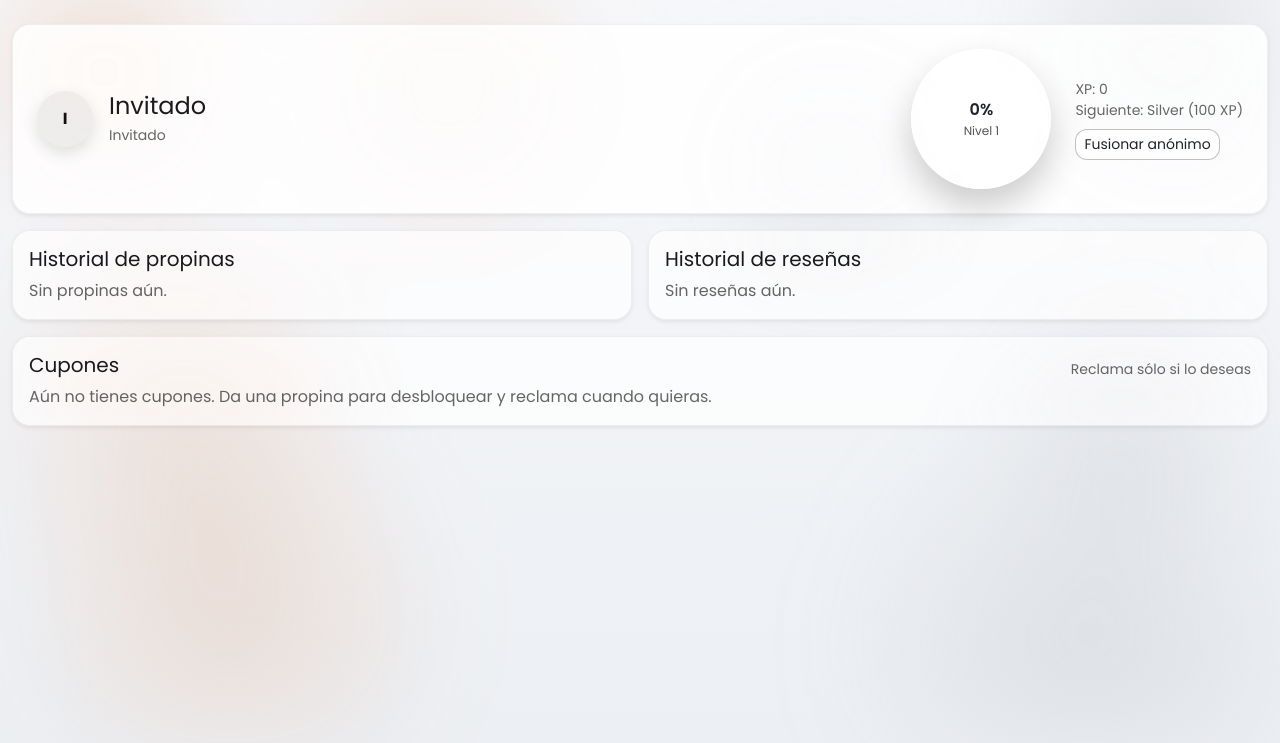
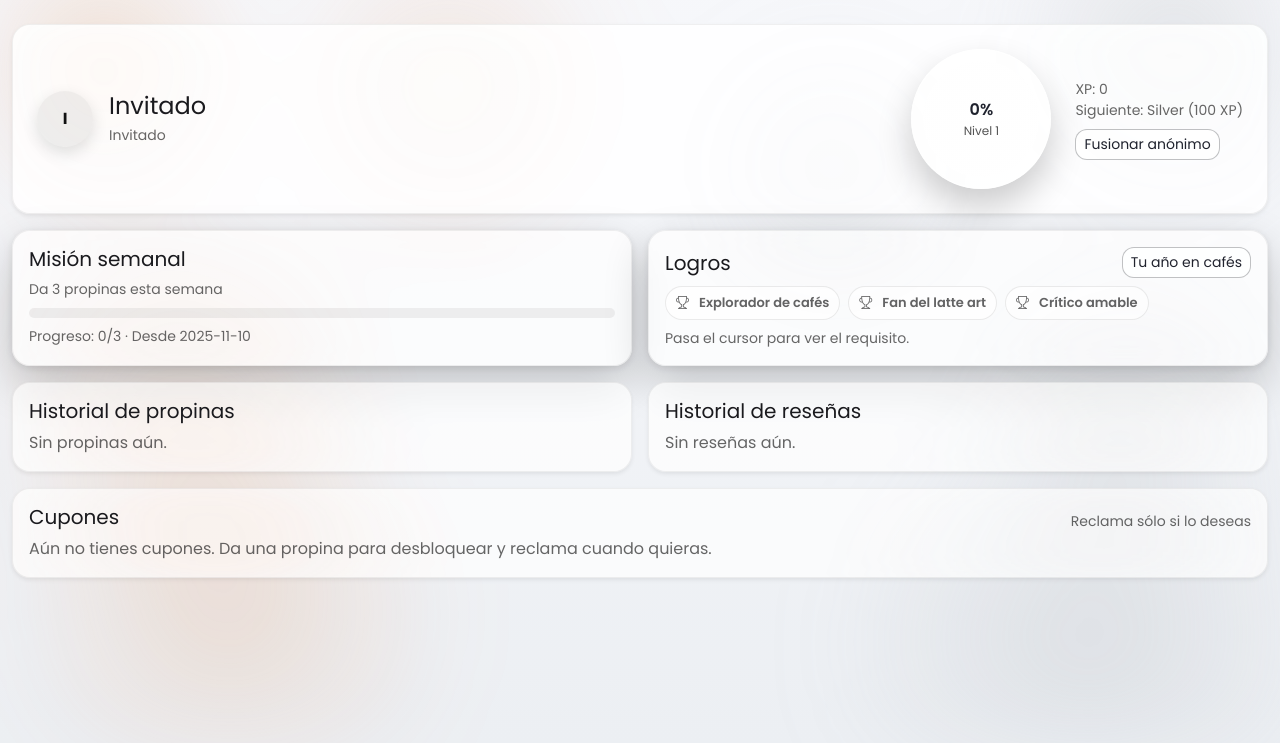
Before and after one commit to COLIMASTER/xinra-app, a Flask app: page /me/profile in a window 1280 px wide. Shown: the part 57-800 px from the top of the page. Run offline with Flask 3, Linux system fonts and the light colour scheme; data comes from the database, SQL or seed files in the repository; parts of the project's set-up code (start-up, migrations or seed data) failed here and were passed over; some libraries are stand-ins or nearby versions.

Commit message:
Gamificacion: logros en vivo, mision semanal y resumen 'Tu año en cafés'\n\n- Calcula logros (explorador, fan latte, crítico) y progreso semanal en perfil\n- Nueva ruta /me/summary con totals, top restaurantes, metodos y timeline 12m\n- UI: secciones de Misión y Logros en perfil, y plantilla de resumen\n- Estilos para badges, misión y contraste en ambos temas

```diff
--- a/app/routes/auth.py
+++ b/app/routes/auth.py
@@ -1,12 +1,13 @@
 from flask import Blueprint, render_template, request, redirect, url_for, flash
 from flask_login import current_user, login_required, logout_user
+from datetime import datetime, timedelta
 
 from ..forms import LoginForm, RegisterForm
 from ..services.auth_service import authenticate, register_user
 from ..services.merge_service import merge_guest_into_user
 from ..utils import device as device_util
 from ..extensions import db
-from ..models import User, Restaurant, Tip, Review, RewardTier, Coupon, CouponRedemption
+from ..models import User, Restaurant, Tip, Review, RewardTier, Coupon, CouponRedemption, Staff
 
 
 auth_bp = Blueprint("auth", __name__)
@@ -58,6 +59,9 @@ def profile():
     reviews = (
         Review.query.filter_by(user_id=user.id).order_by(Review.created_at.desc()).limit(20).all()
     )
+    # Datos completos para logros y misión
+    all_tips = Tip.query.filter_by(user_id=user.id).all()
+    all_reviews = Review.query.filter_by(user_id=user.id).all()
 
     restaurant_ids = {t.restaurant_id for t in tips} | {r.restaurant_id for r in reviews}
     restaurants = (
@@ -122,6 +126,8 @@ def profile():
         progress_pct=progress_pct,
         available_by_rest=available_by_rest,
         claimed_by_rest=claimed_by_rest,
+        achievements=_compute_achievements(user, all_tips, all_reviews),
+        mission=_compute_weekly_mission(user),
     )
 
 
@@ -160,6 +166,107 @@ def claim_coupon(coupon_id: int):
     return redirect(url_for("auth.profile"))
 
 
+# ---- Helper: achievements & mission ----
+def _compute_achievements(user: User, all_tips: list[Tip], all_reviews: list[Review]):
+    # Explorador de cafés: 3+ restaurantes distintos
+    rest_ids = {t.restaurant_id for t in all_tips} | {r.restaurant_id for r in all_reviews}
+    explorer = len([rid for rid in rest_ids if rid]) >= 3
+
+    # Fan del latte art: 5+ propinas a baristas
+    fan_latte = False
+    if all_tips:
+        staff_ids = {t.staff_id for t in all_tips if t.staff_id}
+        roles = {}
+        if staff_ids:
+            for s in Staff.query.filter(Staff.id.in_(staff_ids)).all():
+                roles[s.id] = (s.role or '').lower()
+        barista_tips = sum(1 for t in all_tips if t.staff_id and 'barista' in (roles.get(t.staff_id, '')))
+        fan_latte = barista_tips >= 5
+
+    # Crítico amable: 5+ reseñas con 4★ o más
+    critic = sum(1 for r in all_reviews if (r.rating or 0) >= 4) >= 5
+
+    return [
+        {'key': 'explorer', 'name': 'Explorador de cafés', 'earned': explorer, 'desc': 'Visita 3+ cafeterías diferentes'},
+        {'key': 'latte_fan', 'name': 'Fan del latte art', 'earned': fan_latte, 'desc': '5+ propinas a baristas'},
+        {'key': 'kind_critic', 'name': 'Crítico amable', 'earned': critic, 'desc': '5+ reseñas con 4★ o más'},
+    ]
+
+
+def _compute_weekly_mission(user: User):
+    # Misión: 3 propinas esta semana
+    now = datetime.utcnow()
+    start_week = now - timedelta(days=now.weekday())
+    start_week = datetime(start_week.year, start_week.month, start_week.day)
+    count = Tip.query.filter_by(user_id=user.id).filter(Tip.created_at >= start_week).count()
+    goal = 3
+    return {
+        'title': 'Da 3 propinas esta semana',
+        'progress': min(count, goal),
+        'goal': goal,
+        'completed': count >= goal,
+        'start': start_week,
+    }
+
+
+@auth_bp.route("/me/summary")
+def summary():
+    user = current_user if current_user.is_authenticated else device_util.get_or_create_guest_user()
+    tips = Tip.query.filter_by(user_id=user.id).order_by(Tip.created_at.asc()).all()
+    reviews = Review.query.filter_by(user_id=user.id).all()
+
+    total_count = len(tips)
+    total_cents = sum(int(t.amount_cents or 0) for t in tips)
+    avg_cents = int(total_cents / total_count) if total_count else 0
+
+    # Top restaurantes por monto
+    by_rest = {}
+    for t in tips:
+        by_rest.setdefault(t.restaurant_id, 0)
+        by_rest[t.restaurant_id] += int(t.amount_cents or 0)
+    top_rest = []
+    if by_rest:
+        rest_map = {r.id: r for r in Restaurant.query.filter(Restaurant.id.in_(by_rest.keys())).all()}
+        top_rest = sorted(((rest_map.get(rid), amt) for rid, amt in by_rest.items() if rest_map.get(rid)), key=lambda x: x[1], reverse=True)[:5]
+
+    # Métodos más usados
+    by_method = {}
+    for t in tips:
+        key = t.method_ui or 'otro'
+        by_method[key] = by_method.get(key, 0) + 1
+
+    # Línea de tiempo mensual (últimos 12 meses)
+    timeline = []
+    if tips:
+        end = datetime.utcnow().replace(day=1)
+        months = []
+        y, m = end.year, end.month
+        for _ in range(12):
+            months.append((y, m))
+            m -= 1
+            if m == 0:
+                m = 12
+                y -= 1
+        months = list(reversed(months))
+        for (y, m) in months:
+            start = datetime(y, m, 1)
+            nxt = datetime(y+1, 1, 1) if m == 12 else datetime(y, m+1, 1)
+            amt = sum(int(t.amount_cents or 0) for t in tips if start <= t.created_at < nxt)
+            timeline.append({'label': f"{y}-{m:02d}", 'amount_cents': amt})
+
+    return render_template(
+        "auth/summary.html",
+        user=user,
+        total_count=total_count,
+        total_cents=total_cents,
+        avg_cents=avg_cents,
+        top_rest=top_rest,
+        by_method=by_method,
+        timeline=timeline,
+        reviews_count=len(reviews),
+    )
+
+
 @auth_bp.route("/me/merge-guest", methods=["POST"])
 @login_required
 def merge_guest():
--- a/static/css/custom.css
+++ b/static/css/custom.css
@@ -116,6 +116,13 @@ body::before{
 .code-badge{ background: rgba(255,140,64,0.08); color:#111; border:1px dashed rgba(255,140,64,0.6); padding:6px 10px; border-radius:8px; font-weight:600 }
 .amount{ color:#111 }
 
+/* Achievements & mission (light mode) */
+.badge-achievement{ display:inline-flex; align-items:center; gap:6px; padding:6px 10px; border-radius:999px; border:1px solid rgba(0,0,0,0.12); background: rgba(255,255,255,0.9); color:#111; font-weight:600; font-size:13px }
+.badge-achievement.locked{ opacity: .65 }
+.badge-achievement.earned{ box-shadow: 0 6px 14px rgba(255,140,64,0.18); border-color: rgba(255,140,64,0.4) }
+.mission-card .progress{ height: 10px; background: rgba(0,0,0,0.06); border-radius: 999px }
+.mission-card .progress-bar{ background: linear-gradient(90deg, #ffbb55, #ff8c40); border-radius: 999px }
+
 /* Text brand */
 .brand-text{ font-family: 'Montserrat', system-ui, -apple-system, Segoe UI, Roboto, Inter, Helvetica, Arial, sans-serif; font-weight: 800; letter-spacing: .6px; color: #111!important }
 
--- a/static/css/luxe.css
+++ b/static/css/luxe.css
@@ -77,6 +77,11 @@ body.theme-dark .timeline li{ display:flex; align-items:flex-start; gap:10px; pa
 body.theme-dark .timeline .dot{ width:10px; height:10px; border-radius:50%; background: linear-gradient(135deg, var(--gold), #e0c870); box-shadow: 0 0 10px var(--gold-soft); margin-top:6px }
 body.theme-dark .timeline .title{ font-weight: 600 }
 body.theme-dark .amount{ color: #e0c870 }
+body.theme-dark .badge-achievement{ display:inline-flex; align-items:center; gap:6px; padding:6px 10px; border-radius:999px; border:1px solid var(--lux-border); background: rgba(18,20,26,0.9); color: var(--lux-text); font-weight:600; font-size:13px }
+body.theme-dark .badge-achievement.locked{ opacity: .75 }
+body.theme-dark .badge-achievement.earned{ box-shadow: 0 6px 14px var(--gold-soft); border-color: rgba(212,175,55,0.6) }
+body.theme-dark .mission-card .progress{ height: 10px; background: rgba(255,255,255,0.08); border-radius: 999px }
+body.theme-dark .mission-card .progress-bar{ background: linear-gradient(90deg, #e0c870, #ffd36a); border-radius: 999px; color:#191b22 }
 
 /* Home (tip page) money visibility in dark mode */
 body.theme-dark .btn-outline-primary.amount-btn{
--- a/templates/auth/profile.html
+++ b/templates/auth/profile.html
@@ -48,6 +48,44 @@
     </div>
   </div>
   {% endif %}
+</div>
+
+<div class="row g-3 mb-3">
+  <div class="col-12 col-lg-6">
+    <div class="card p-3 mission-card h-100">
+      <div class="d-flex justify-content-between align-items-center mb-2">
+        <h5 class="mb-0">Misión semanal</h5>
+        {% if mission.completed %}
+          <span class="badge text-bg-success">Completada</span>
+        {% endif %}
+      </div>
+      <div class="small text-muted mb-2">{{ mission.title }}</div>
+      <div class="mission-progress mb-2">
+        {% set pct = (100 * mission.progress // mission.goal) if mission.goal else 0 %}
+        <div class="progress" role="progressbar" aria-valuemin="0" aria-valuemax="{{ mission.goal }}" aria-valuenow="{{ mission.progress }}">
+          <div class="progress-bar" style="width: {{ pct }}%"></div>
+        </div>
+      </div>
+      <div class="small text-muted">Progreso: {{ mission.progress }}/{{ mission.goal }} · Desde {{ mission.start.strftime('%Y-%m-%d') }}</div>
+    </div>
+  </div>
+  <div class="col-12 col-lg-6">
+    <div class="card p-3 h-100">
+      <div class="d-flex justify-content-between align-items-center">
+        <h5 class="mb-0">Logros</h5>
+        <a href="{{ url_for('auth.summary') }}" class="btn btn-outline-dark btn-sm">Tu año en cafés</a>
+      </div>
+      <div class="d-flex flex-wrap gap-2 mt-2">
+        {% for a in achievements %}
+          <div class="badge-achievement {{ 'earned' if a.earned else 'locked' }}" title="{{ a.desc }}">
+            <i class="bi {{ 'bi-trophy-fill' if a.earned else 'bi-trophy' }} me-1"></i>{{ a.name }}
+          </div>
+        {% endfor %}
+      </div>
+      <div class="small text-muted mt-2">Pasa el cursor para ver el requisito.</div>
+    </div>
+  </div>
+
 </div>
 
 <div class="row g-3">
```
Also changed, not shown: templates/auth/summary.html (added, +83 -0 lines).
